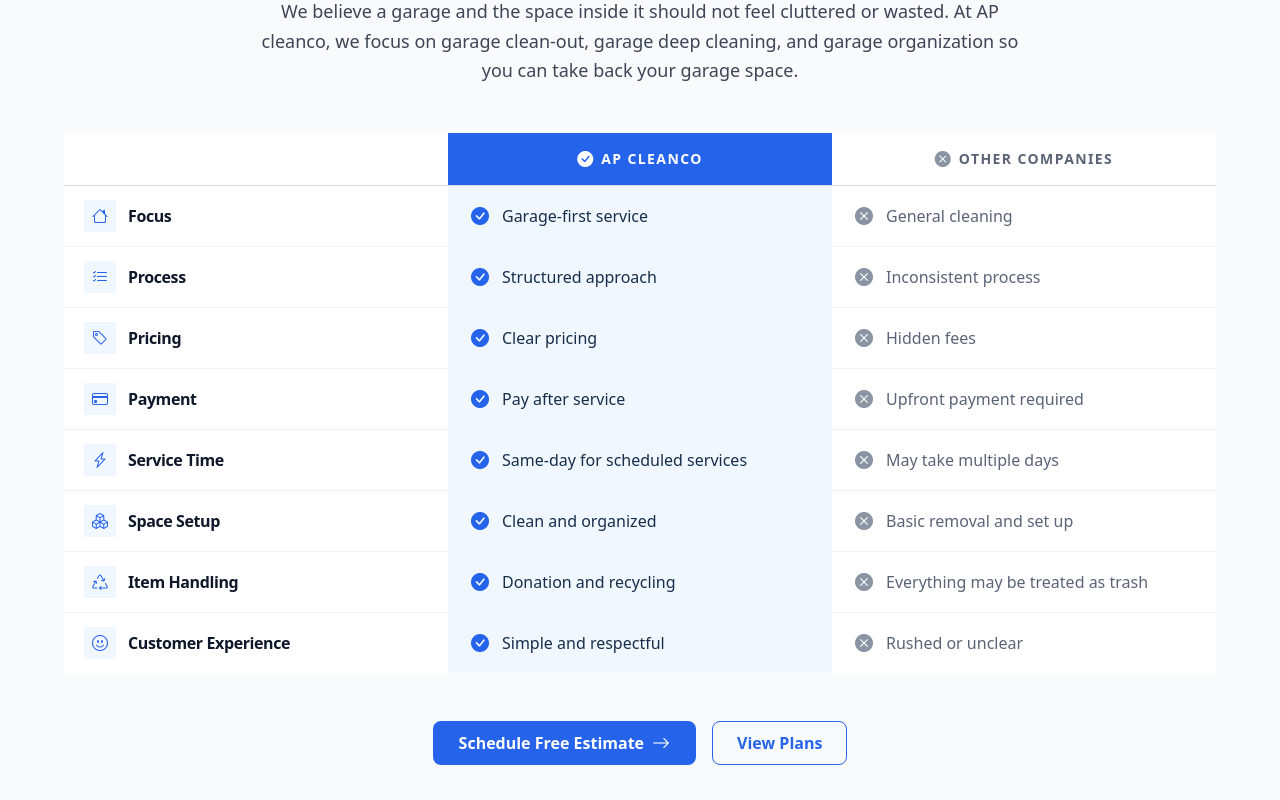
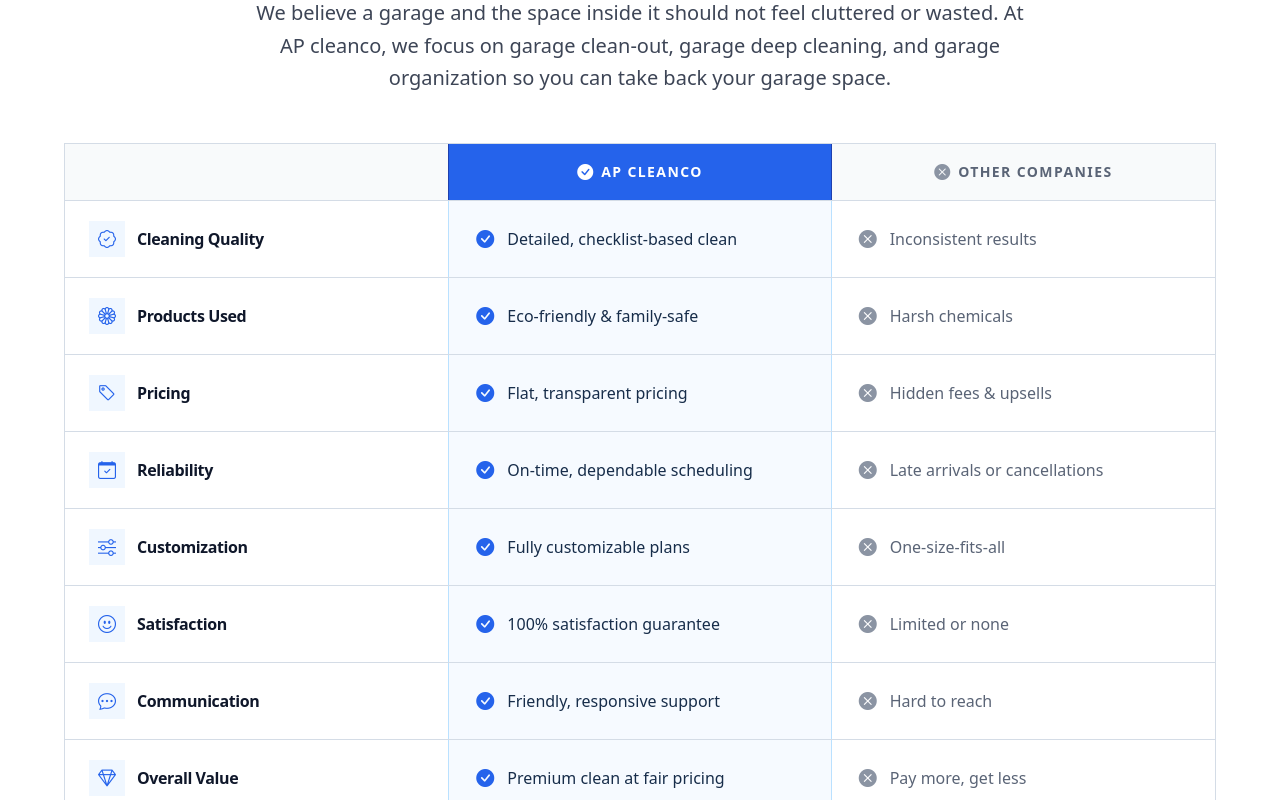
Before and after one commit to website-vikreta/apcleanco, a Next.js app: page / in a window 1280 px wide. Shown: the part 2880-3680 px from the top of the page. Built offline with nearby package versions, Linux system fonts and the light colour scheme.

Commit message:
Fix metadata export in pricing page

```diff
--- a/app/pricing/page.tsx
+++ b/app/pricing/page.tsx
@@ -1,5 +1,3 @@
-'use client'
-
 import React from 'react'
 import type { Metadata } from 'next'
 import { PricingHeader } from '@/components/pricing/PricingHeader'
--- a/components/Home/WhyApcleancoSection.tsx
+++ b/components/Home/WhyApcleancoSection.tsx
@@ -13,59 +13,73 @@
 const COMPARISON_ROWS = [
   {
     id: 1,
-    icon: 'bi-house',
-    feature: 'Focus',
-    apCleanco: 'Garage-first service',
-    others: 'General cleaning',
+    icon: 'bi-patch-check',
+    feature: 'Cleaning Quality',
+    apCleanco: 'Detailed, checklist-based clean',
+    others: 'Inconsistent results',
   },
   {
     id: 2,
-    icon: 'bi-list-check',
-    feature: 'Process',
-    apCleanco: 'Structured approach',
-    others: 'Inconsistent process',
+    icon: 'bi-flower1',
+    feature: 'Products Used',
+    apCleanco: 'Eco-friendly & family-safe',
+    others: 'Harsh chemicals',
   },
   {
     id: 3,
     icon: 'bi-tag',
     feature: 'Pricing',
-    apCleanco: 'Clear pricing',
-    others: 'Hidden fees',
+    apCleanco: 'Flat, transparent pricing',
+    others: 'Hidden fees & upsells',
   },
   {
     id: 4,
+    icon: 'bi-calendar-check',
+    feature: 'Reliability',
+    apCleanco: 'On-time, dependable scheduling',
+    others: 'Late arrivals or cancellations',
+  },
+  {
+    id: 5,
+    icon: 'bi-sliders',
+    feature: 'Customization',
+    apCleanco: 'Fully customizable plans',
+    others: 'One-size-fits-all',
+  },
+  {
+    id: 6,
+    icon: 'bi-emoji-smile',
+    feature: 'Satisfaction',
+    apCleanco: '100% satisfaction guarantee',
+    others: 'Limited or none',
+  },
+  {
+    id: 7,
+    icon: 'bi-chat-dots',
+    feature: 'Communication',
+    apCleanco: 'Friendly, responsive support',
+    others: 'Hard to reach',
+  },
+  {
+    id: 8,
+    icon: 'bi-gem',
+    feature: 'Overall Value',
+    apCleanco: 'Premium clean at fair pricing',
+    others: 'Pay more, get less',
+  },
+  {
+    id: 9,
     icon: 'bi-credit-card',
-    feature: 'Payment',
-    apCleanco: 'Pay after service',
+    feature: 'Payment Terms',
+    apCleanco: 'Pay after the job is done',
     others: 'Upfront payment required',
   },
   {
-    id: 5,
+    id: 10,
     icon: 'bi-lightning-charge',
-    feature: 'Service Time',
-    apCleanco: 'Same-day for scheduled services',
-    others: 'May take multiple days',
-  },
-  {
-    id: 6,
-    icon: 'bi-boxes',
-    feature: 'Space Setup',
-    apCleanco: 'Clean and organized',
-    others: 'Basic removal and set up',
-  },
-  {
-    id: 7,
-    icon: 'bi-recycle',
-    feature: 'Item Handling',
-    apCleanco: 'Donation and recycling',
-    others: 'Everything may be treated as trash',
-  },
-  {
-    id: 8,
-    icon: 'bi-emoji-smile',
-    feature: 'Customer Experience',
-    apCleanco: 'Simple and respectful',
-    others: 'Rushed or unclear',
+    feature: 'Service Speed',
+    apCleanco: 'Same-day service available when possible',
+    others: 'Scheduling delays',
   },
 ] as const
 
@@ -110,17 +124,17 @@
 }) {
   return (
     <div
-      className={`why-row grid grid-cols-[1fr_1fr_1fr] group transition-colors duration-200 bg-white hover:bg-primary-50/40 ${
-        isLast ? '' : 'border-b border-neutral-100'
+      className={`why-row grid grid-cols-[1fr_1fr_1fr] group transition-colors duration-200 hover:bg-neutral-100 ${
+        isLast ? '' : 'border-b border-neutral-200'
       }`}
     >
       {/* Feature */}
-      <div className="flex items-center gap-3 px-5 py-3.5">
+      <div className="flex items-center gap-3 px-6 py-5">
         <span
-          className="shrink-0 w-8 h-8 flex items-center justify-center bg-primary-50 text-primary-500"
+          className="shrink-0 w-9 h-9 flex items-center justify-center bg-primary-50 text-primary-500"
           aria-hidden="true"
         >
-          <i className={`bi ${icon} text-base leading-none`} />
+          <i className={`bi ${icon} text-lg leading-none`} />
         </span>
         <span className="font-semibold text-primary-900 text-sm md:text-base tracking-tight">
           {feature}
@@ -128,7 +142,7 @@
       </div>
 
       {/* APcleanco */}
-      <div className="flex items-center gap-2.5 px-5 py-3.5 bg-primary-50">
+      <div className="flex items-center gap-2.5 px-6 py-5 bg-primary-50/60 group-hover:bg-primary-50 transition-colors duration-200 border-x border-primary-200">
         <CheckIcon />
         <span className="text-primary-800 text-sm md:text-base font-medium">
           {apCleanco}
@@ -136,7 +150,7 @@
       </div>
 
       {/* Others */}
-      <div className="flex items-center gap-2.5 px-5 py-3.5">
+      <div className="flex items-center gap-2.5 px-6 py-5">
         <CrossIcon />
         <span className="text-neutral-500 text-sm md:text-base">
           {others}
@@ -160,39 +174,39 @@
   others: string
 }) {
   return (
-    <div className="why-card border border-neutral-100 overflow-hidden bg-white">
+    <div className="why-card border border-neutral-200 overflow-hidden">
       {/* Feature title */}
-      <div className="flex items-center gap-3 px-4 py-2.5 bg-neutral-50 border-b border-neutral-100">
+      <div className="flex items-center gap-3 px-4 py-3 bg-neutral-50 border-b border-neutral-200">
         <span
-          className="shrink-0 w-7 h-7 flex items-center justify-center bg-primary-50 text-primary-500"
+          className="shrink-0 w-8 h-8 flex items-center justify-center bg-primary-50 text-primary-500"
           aria-hidden="true"
         >
-          <i className={`bi ${icon} text-sm leading-none`} />
+          <i className={`bi ${icon} text-base leading-none`} />
         </span>
-        <span className="font-semibold text-primary-900 text-xs md:text-sm tracking-tight">
+        <span className="font-semibold text-primary-900 text-sm tracking-tight">
           {feature}
         </span>
       </div>
 
       {/* AP Cleanco row */}
-      <div className="flex items-center gap-2.5 px-4 py-2.5 bg-primary-50/50 border-b border-neutral-100">
+      <div className="flex items-center gap-2.5 px-4 py-3 bg-primary-50/70 border-b border-primary-200">
         <CheckIcon />
         <div>
           <p className="text-xs font-semibold text-primary-500 uppercase tracking-wide mb-0.5">
             AP cleanco
           </p>
-          <p className="text-primary-800 text-xs md:text-sm font-medium">{apCleanco}</p>
+          <p className="text-primary-800 text-sm font-medium">{apCleanco}</p>
         </div>
       </div>
 
       {/* Others row */}
-      <div className="flex items-center gap-2.5 px-4 py-2.5">
+      <div className="flex items-center gap-2.5 px-4 py-3">
         <CrossIcon />
         <div>
           <p className="text-xs font-semibold text-neutral-400 uppercase tracking-wide mb-0.5">
             Other Companies
           </p>
-          <p className="text-neutral-500 text-xs md:text-sm">{others}</p>
+          <p className="text-neutral-500 text-sm">{others}</p>
         </div>
       </div>
     </div>
@@ -266,7 +280,7 @@
   return (
     <section
       ref={sectionRef}
-      className="bg-neutral-50 py-16 md:py-20 lg:py-24 px-4 sm:px-6 lg:px-8 overflow-hidden"
+      className="bg-white py-16 md:py-20 lg:py-24 px-4 sm:px-6 lg:px-8 overflow-hidden"
       aria-labelledby="why-heading"
     >
       <div className="max-w-6xl mx-auto">
@@ -284,27 +298,27 @@
 
         {/* Intro Paragraph */}
         <div className="max-w-3xl mx-auto mb-12 text-center">
-          <p className="text-lg text-neutral-700 leading-relaxed">
+          <p className="text-lg md:text-xl text-neutral-700 leading-relaxed">
             We believe a garage and the space inside it should not feel cluttered or wasted. At AP cleanco, we focus on garage clean-out, garage deep cleaning, and garage organization so you can take back your garage space.
           </p>
         </div>
 
         {/* ── Desktop table (lg+) ─────────────────────────────────────────── */}
         <div
-          className="why-table hidden lg:block overflow-hidden mb-12"
+          className="why-table hidden lg:block border border-neutral-200 overflow-hidden mb-12"
           role="table"
           aria-label="AP cleanco vs other companies comparison"
         >
           {/* Table header */}
           <div
-            className="grid grid-cols-[1fr_1fr_1fr] border-b border-neutral-200 bg-white"
+            className="grid grid-cols-[1fr_1fr_1fr] border-b border-neutral-200 bg-neutral-50"
             role="row"
           >
-            <div className="px-5 py-3.5" role="columnheader" aria-label="Feature" />
+            <div className="px-6 py-4" role="columnheader" aria-label="Feature" />
 
             {/* AP cleanco header */}
             <div
-              className="flex items-center justify-center gap-2 px-5 py-3.5 bg-primary-500"
+              className="flex items-center justify-center gap-2 px-6 py-4 bg-primary-500 border-x border-primary-600"
               role="columnheader"
             >
               <i className="bi bi-check-circle-fill text-white text-base" aria-hidden="true" />
@@ -315,7 +329,7 @@
 
             {/* Others header */}
             <div
-              className="flex items-center justify-center gap-2 px-5 py-3.5"
+              className="flex items-center justify-center gap-2 px-6 py-4"
               role="columnheader"
             >
               <i className="bi bi-x-circle-fill text-neutral-400 text-base" aria-hidden="true" />
@@ -367,22 +381,20 @@
           <Button
             variant="primary"
             size="md"
-            href="https://calendly.com/parthdharia99/30min"
-            target="_blank"
-            rel="noopener noreferrer"
-            icon={<i className="bi bi-arrow-right text-base lg:text-lg leading-none" aria-hidden="true" />}
-            iconPosition="right"
-            aria-label="Schedule your free estimate — opens in a new tab"
+            className="lg:px-8 lg:py-4 lg:text-lg lg:h-14 lg:rounded-xl"
+            icon={<i className="bi bi-telephone-fill text-base lg:text-lg leading-none" aria-hidden="true" />}
+            iconPosition="left"
+            aria-label="Schedule a free call with AP cleanco"
           >
-            Schedule Free Estimate
+            Schedule a Free Call
           </Button>
           <Button
             variant="secondary"
             size="md"
-            href="/pricing"
-            aria-label="View pricing plans"
+            className="lg:px-8 lg:py-4 lg:text-lg lg:h-14 lg:rounded-xl"
+            aria-label="Learn more about AP cleanco"
           >
-            View Plans
+            About Us
           </Button>
         </div>
 
```
